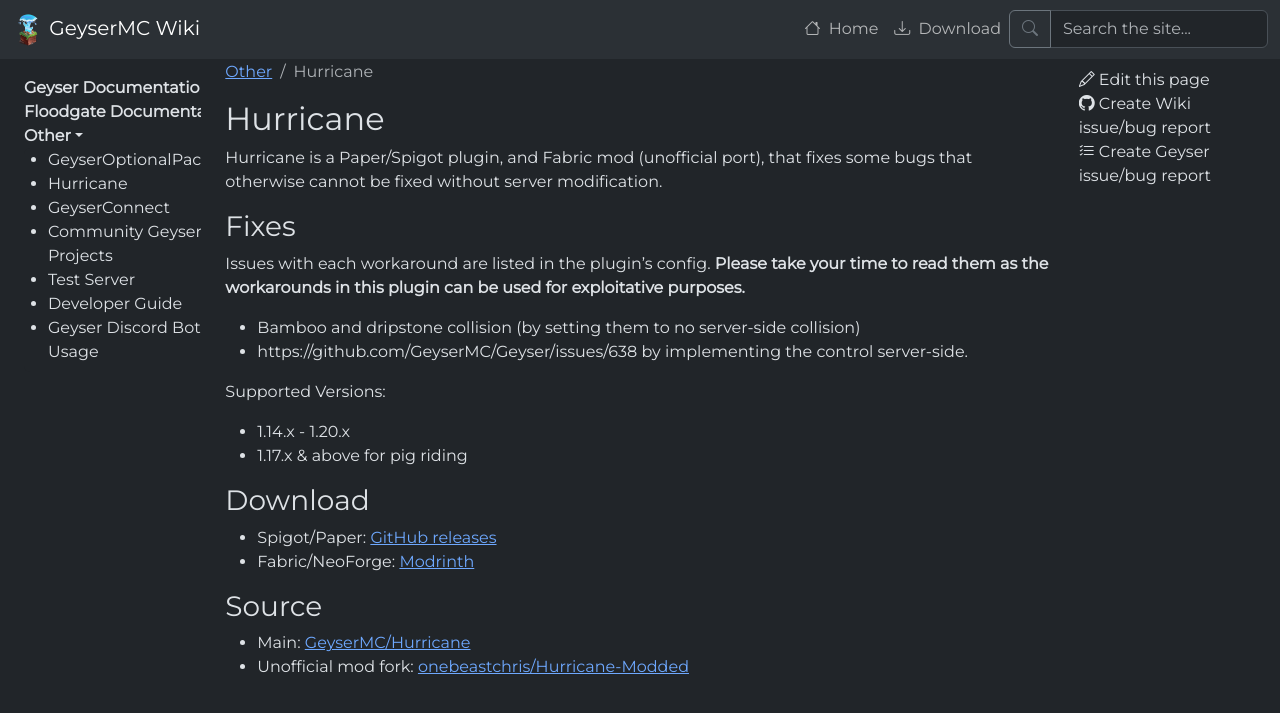
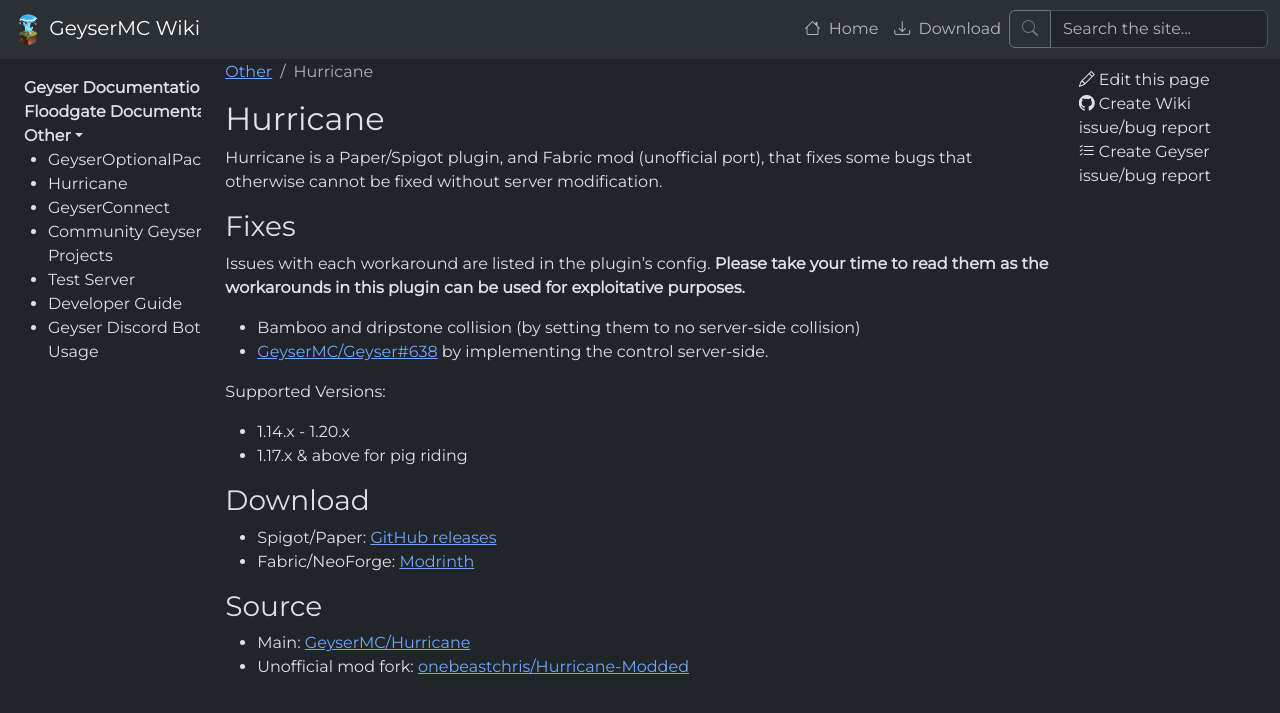
Before and after one commit to GeyserMC/GeyserWiki, a Jekyll site: the page built from _docs/other/hurricane.md, in a window 1280 px wide. Shown: the top 713 px of the page. Built offline with Jekyll 4.4.1, drawn with Linux system fonts in a browser that asks for light colours; some of the changed lines change nothing that is shown.

Commit message:
Make plain text to hyperlink

```diff
--- a/_docs/other/hurricane.md
+++ b/_docs/other/hurricane.md
@@ -10,7 +10,7 @@
 Issues with each workaround are listed in the plugin's config. **Please take your time to read them as the workarounds in this plugin can be used for exploitative purposes.**
 
 - Bamboo and dripstone collision (by setting them to no server-side collision)
-- https://github.com/GeyserMC/Geyser/issues/638 by implementing the control server-side.
+- [GeyserMC/Geyser#638](https://github.com/GeyserMC/Geyser/issues/638) by implementing the control server-side.
 
 Supported Versions:
 - 1.14.x - 1.20.x
```
